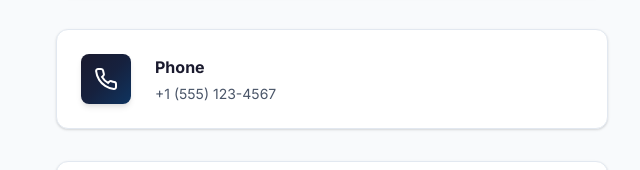
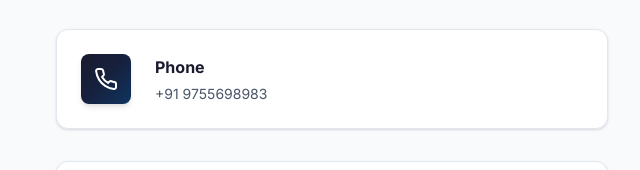
Before and after one commit to Chetna03333/Chetna-Muzhalda, a plain HTML site: page index.html in a window 1280 px wide. Shown: the part 8356-8526 px from the top of the page, 0-640 px from the left. Drawn offline with Linux system fonts and the light colour scheme.

Commit message:
Update index.html

```diff
--- a/index.html
+++ b/index.html
@@ -613,7 +613,7 @@
                             </div>
                             <div>
                                 <h4>Phone</h4>
-                                <p>+1 (555) 123-4567</p>
+                                <p>+91 9755698983</p>
                             </div>
                         </div>
                         <div class="contact-method">
```
